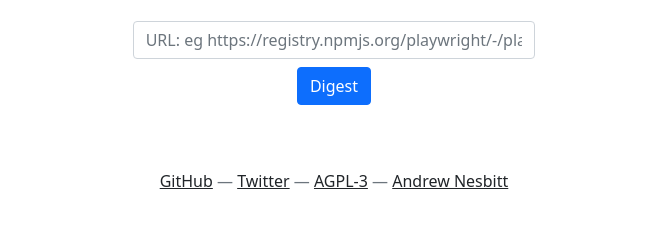
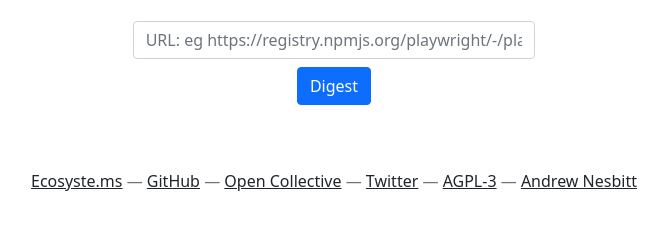
Before and after one commit to ecosyste-ms/digest, a website: page index.html in a window 1280 px wide. Shown: the part 185-414 px from the top of the page, without its empty margins (306-974 px from the left). Drawn offline with nearby package versions, Linux system fonts and the light colour scheme.

Commit message:
Add footer links

```diff
--- a/index.html
+++ b/index.html
@@ -37,7 +37,9 @@
     </div>
 
     <footer class="py-5 container-sm text-muted text-center">
+      <a class="link-dark" target="_blank" href="https://ecosyste.ms">Ecosyste.ms</a> —
       <a class="link-dark" target="_blank" href="https://github.com/ecosyste-ms/digest">GitHub</a> —
+      <a class="link-dark" target="_blank" href="https://opencollective.com/ecosystems-c3">Open Collective</a> —
       <a class="link-dark" target="_blank" href="https://twitter.com/ecosyste_ms">Twitter</a> —
       <a class="link-dark" href="https://github.com/ecosyste-ms/digest/blob/main/LICENSE">AGPL-3</a>  —
       <a class="link-dark" target="_blank" href="https://nesbitt.io">Andrew Nesbitt</a>
```
